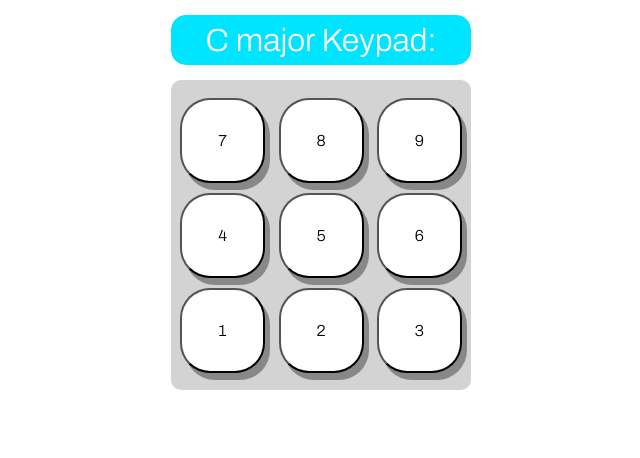
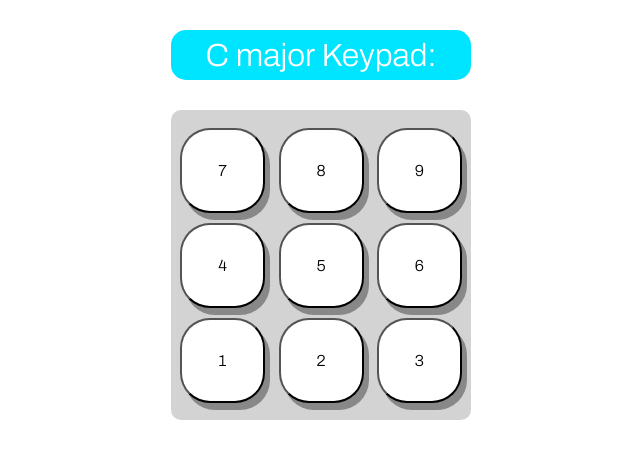
Before and after one commit to chrisratsabout/cmajorkeypad, a plain HTML site: page index.html in a window 1280 px wide. Shown: the whole page, without its empty margins (319-959 px from the left). Drawn offline with Linux system fonts and the light colour scheme.

Commit message:
Update styles.css
Change container margin top to 30px.

```diff
--- a/styles.css
+++ b/styles.css
@@ -29,7 +29,7 @@ button {
     display: flex;
     justify-content: center;
     align-items: center;
-    margin: 15px 15px;
+    margin: 30px 15px;
     border-radius: 15px;
 }
 
```
